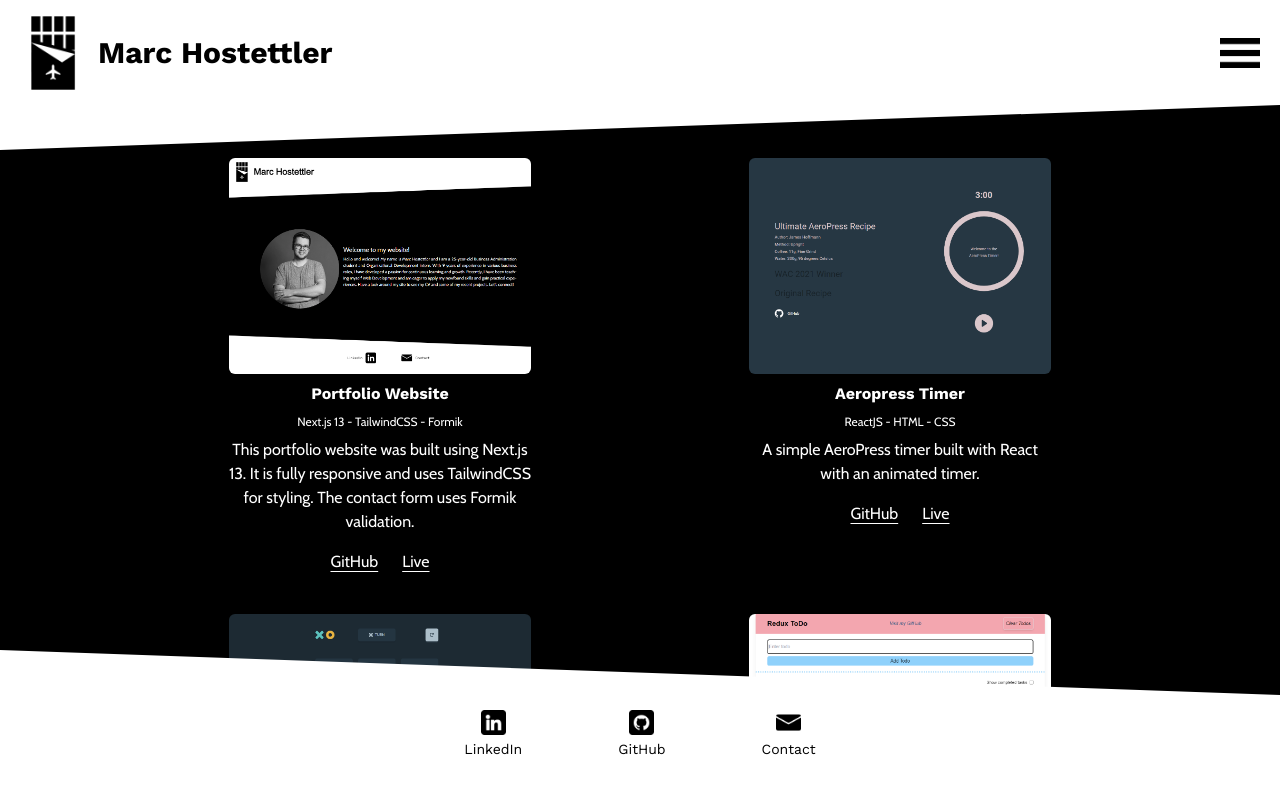
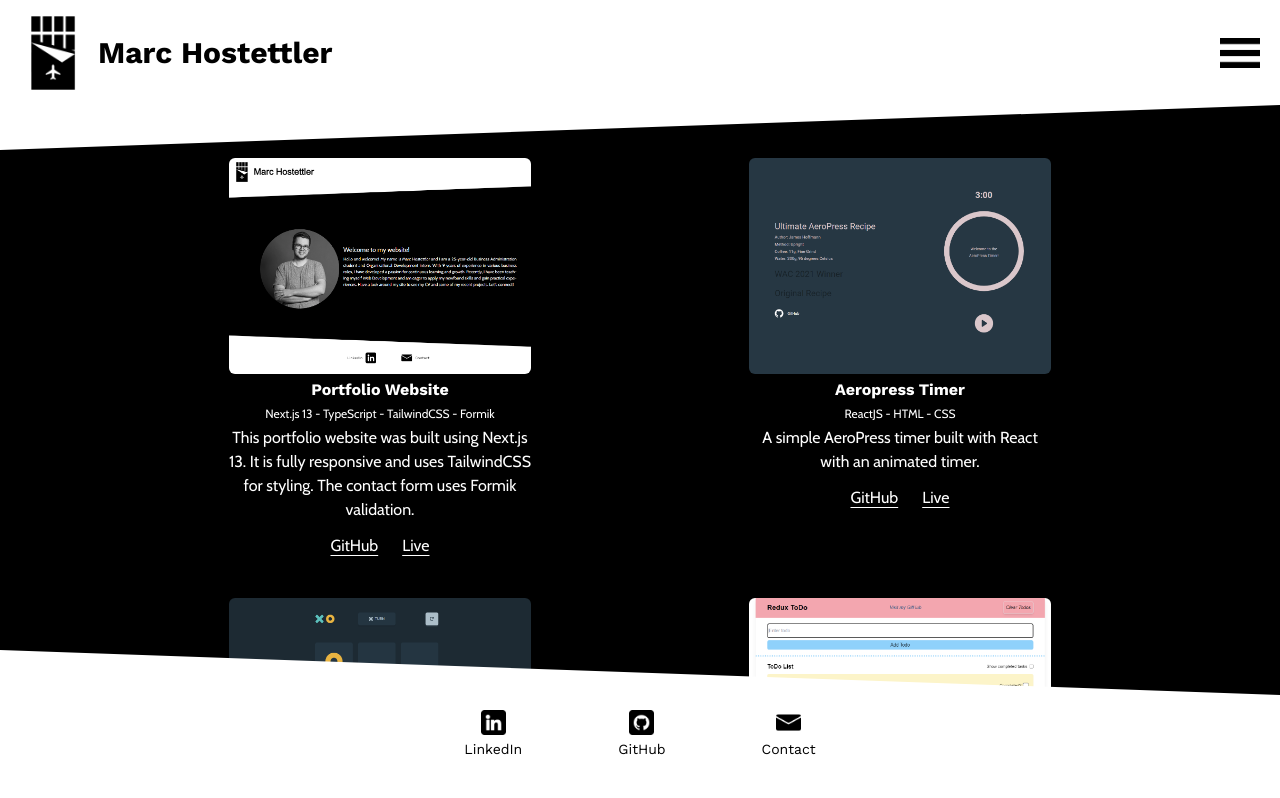
Before and after one commit to chocolateflight/chocolateflight-portfolio, a Next.js app: page /projects in a window 1280 px wide. Shown: the top 798 px of the page. Built offline with nearby package versions, Linux system fonts and the light colour scheme; what tailwindcss-hyphens would draw is missing.

Commit message:
format fix

```diff
--- a/app/projects/page.tsx
+++ b/app/projects/page.tsx
@@ -18,7 +18,7 @@ export default function Projects() {
         <section className='grid grid-cols-1 gap-4 overflow-visible pt-2 md:grid-cols-2 md:grid-rows-2 md:max-w-[1100px] md:gap-y-8'>
           {projects.map((project) => (
             <article
-              className='flex flex-col gap-2 items-center text-white'
+              className='flex flex-col gap-1 items-center text-white'
               key={project.id}>
               <Image
                 src={project.image}
@@ -27,7 +27,7 @@ export default function Projects() {
               />
 
               <h3 className={`${workSans.className} font-bold`}>{project.title}</h3>
-              <p className='text-xs'>{project.tools}</p>
+              <p className='text-xs text-center'>{project.tools}</p>
 
               <p className='text-center break-words hyphens-auto md:w-[60%]'>
                 {project.description}
--- a/resources/projects/projects.tsx
+++ b/resources/projects/projects.tsx
@@ -9,7 +9,7 @@ const projects = [
   {
     id: 0,
     title: 'Portfolio Website',
-    tools: 'Next.js 13 - TailwindCSS - Formik',
+    tools: 'Next.js 13 - TypeScript - TailwindCSS - Formik',
     description:
       'This portfolio website was built using Next.js 13. It is fully responsive and uses TailwindCSS for styling. The contact form uses Formik validation.',
     image: portfolio,
```
